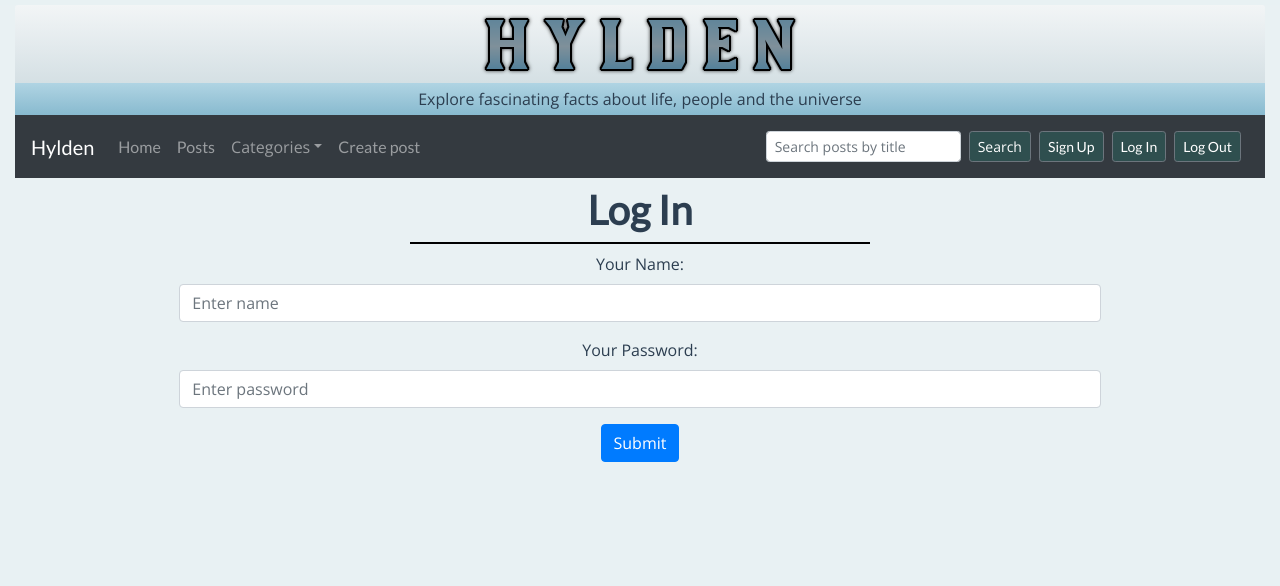
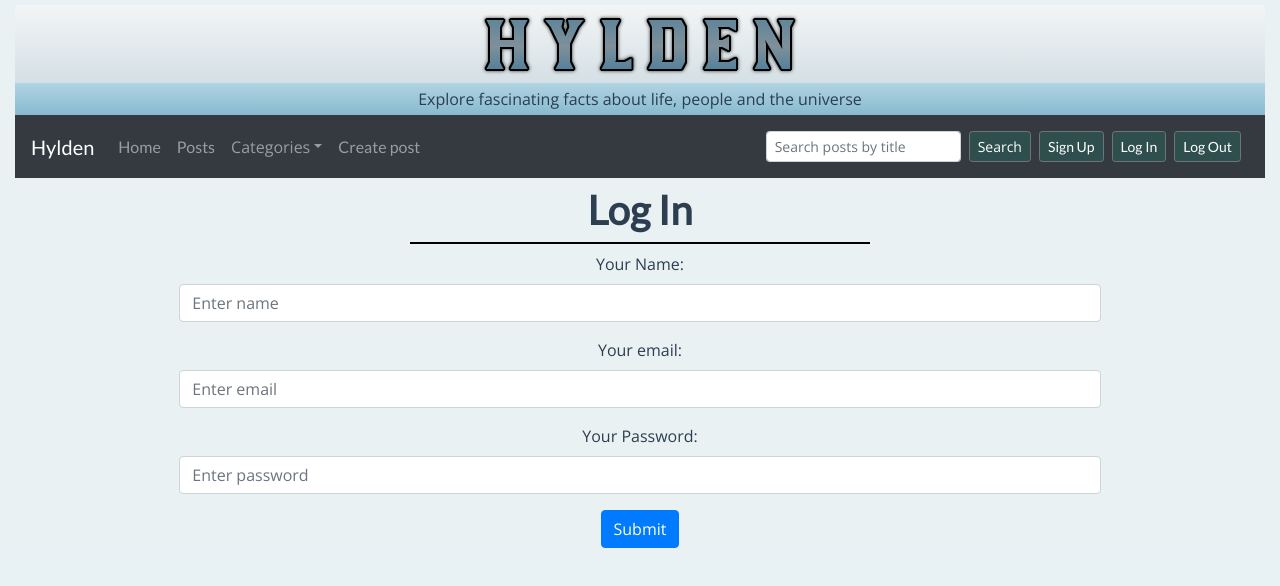
Before and after one commit to korpog/hylden-vue, a Vue app: page /login in a window 1280 px wide. Shown: the top 586 px of the page. Built offline with nearby package versions, Linux system fonts and the light colour scheme.

Commit message:
login requires email now

```diff
--- a/src/APIService.js
+++ b/src/APIService.js
@@ -1,4 +1,5 @@
 import axios from 'axios';
+const URL = 'http://localhost:8000';
 const API_URL = 'http://localhost:8000/api';
 export class APIService {
 
@@ -68,7 +69,7 @@ export class APIService {
   }
 
   login(data) {
-    const url = `${API_URL}-token-auth/`;
+    const url = `${URL}/rest-auth/login/`;
     return axios.post(url, data)
       .then(response => {
         localStorage.setItem('token', response.data["token"]);
--- a/src/components/User/LogIn.vue
+++ b/src/components/User/LogIn.vue
@@ -4,6 +4,16 @@
     <b-form @submit="onSubmit">
       <b-form-group id="input-group-1" label="Your Name:" label-for="input-1">
         <b-form-input id="input-1" v-model="form.username" required placeholder="Enter name"></b-form-input>
+      </b-form-group>
+
+      <b-form-group id="input-group-2" label="Your email:" label-for="input-2">
+        <b-form-input
+          id="input-2"
+          v-model="form.email"
+          type="email"
+          required
+          placeholder="Enter email"
+        ></b-form-input>
       </b-form-group>
 
       <b-form-group id="input-group-3" label="Your Password:" label-for="input-3">
@@ -31,6 +41,7 @@ export default {
     return {
       form: {
         username: "",
+        email: "",
         password: ""
       }
     };
@@ -38,8 +49,7 @@ export default {
   methods: {
     onSubmit(evt) {
       evt.preventDefault();
-      apiService.login(this.form).then(
-        this.$router.push("/"));
+      apiService.login(this.form).then(this.$router.push("/"));
     }
   }
 };
```
